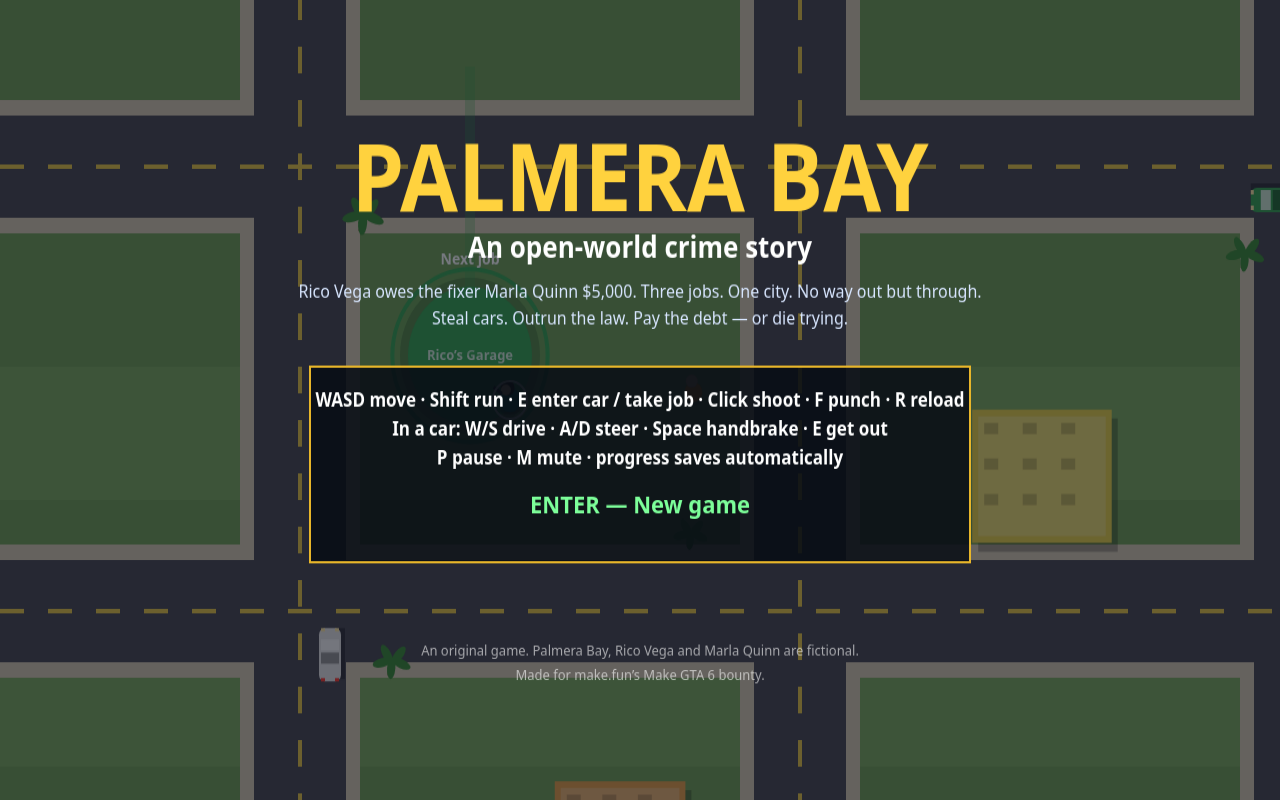
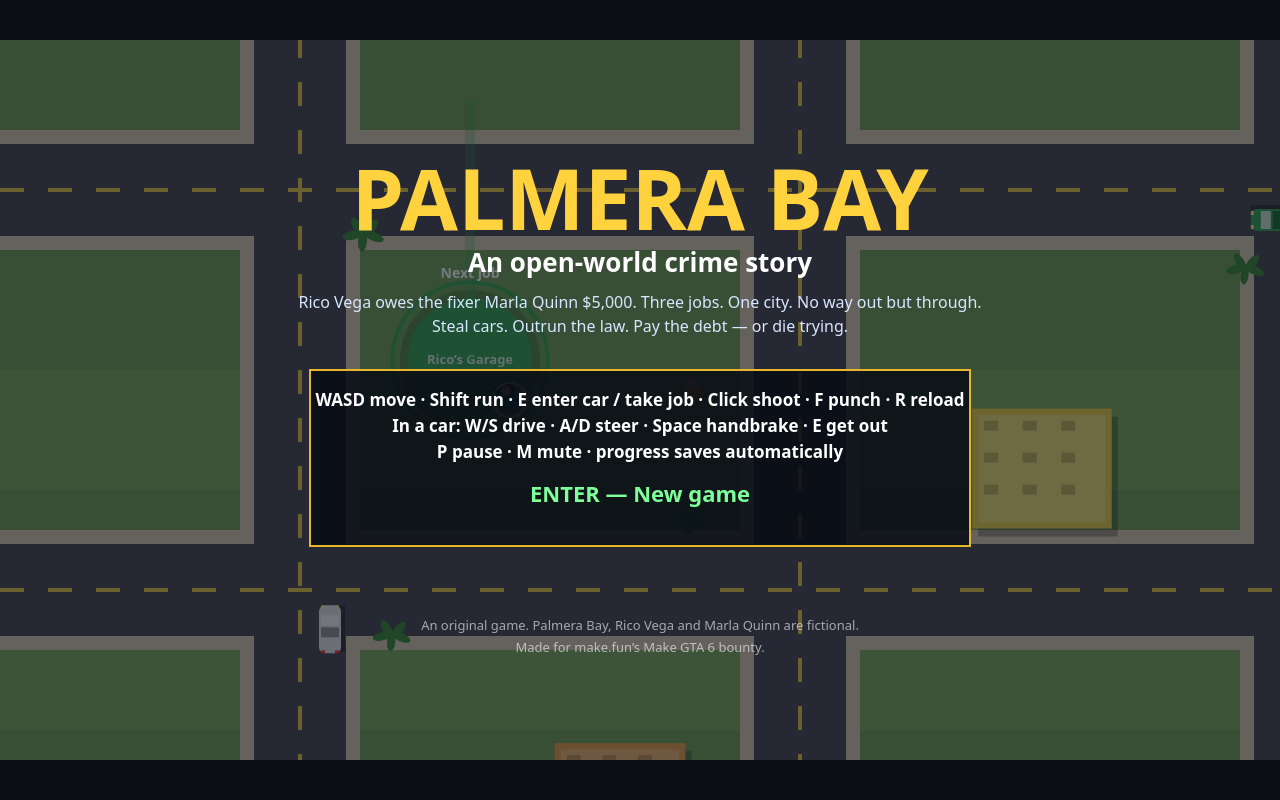
Before and after one commit to Amusu781/gta6-01, a plain HTML site: page game/index.html in a window 1280 px wide. Drawn offline with Linux system fonts and the light colour scheme.

Commit message:
Add files via upload

```diff
--- a/game/index.html
+++ b/game/index.html
@@ -1,21 +1,23 @@
-<!doctype html>
+<!DOCTYPE html>
 <html lang="en">
 <head>
 <meta charset="utf-8">
 <meta name="viewport" content="width=device-width, initial-scale=1">
-<meta name="description" content="Palmera Bay — an original open-world crime game. Rico Vega owes the fixer Marla Quinn $5,000. Explore a coastal city on foot and by car, steal cars, outrun the police, and work off the debt across three story missions.">
-<title>Palmera Bay — an open-world crime story</title>
+<title>Palmera Bay — an open-world crime game</title>
 <style>
-  html, body { margin: 0; height: 100%; overflow: hidden; background: #0a0e14; }
-  #game { position: fixed; inset: 0; width: 100%; height: 100%; display: block; touch-action: none; cursor: crosshair; }
-  /* Read aloud, never shown: the status line screen readers announce. */
-  #status { position: absolute; width: 1px; height: 1px; overflow: hidden; clip-path: inset(50%); white-space: nowrap; }
+  html, body { margin: 0; padding: 0; background: #0c1016; height: 100%; }
+  body { display: flex; align-items: center; justify-content: center; }
+  canvas {
+    display: block;
+    width: min(100vw, 177.78vh);
+    height: min(100vh, 56.25vw);
+    background: #0c1016;
+    image-rendering: auto;
+  }
 </style>
 </head>
 <body>
-<noscript><p style="color:#fff;font:16px system-ui,sans-serif;padding:2em">Palmera Bay needs JavaScript to run — please enable it and reload.</p></noscript>
-<canvas id="game" aria-label="Palmera Bay: an open-world crime game. Explore the city on foot or by car, take jobs, and outrun the police."></canvas>
-<p id="status" role="status" aria-live="polite"></p>
+<canvas id="game" width="1280" height="720"></canvas>
 <script type="module" src="./src/main.js"></script>
 </body>
 </html>
```
